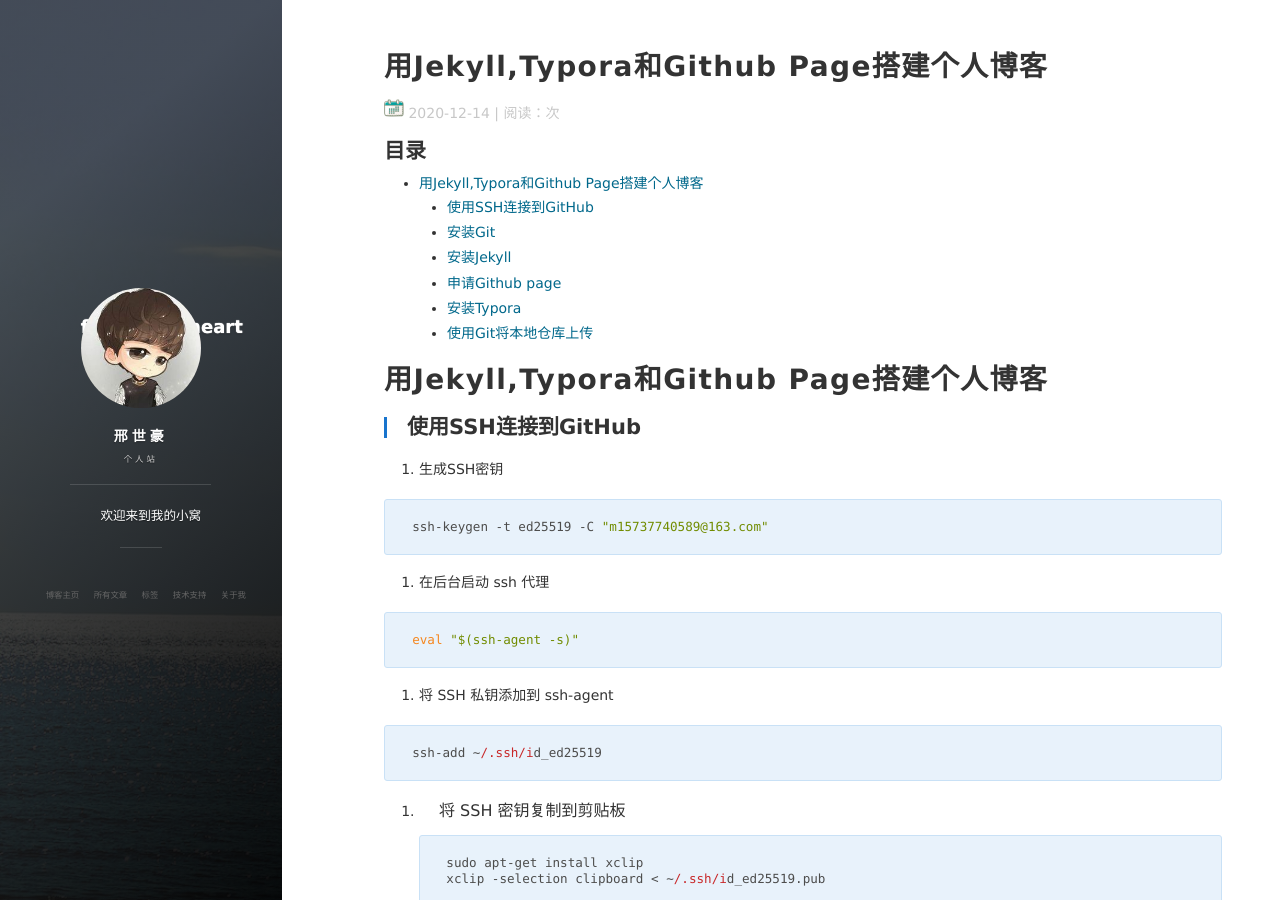
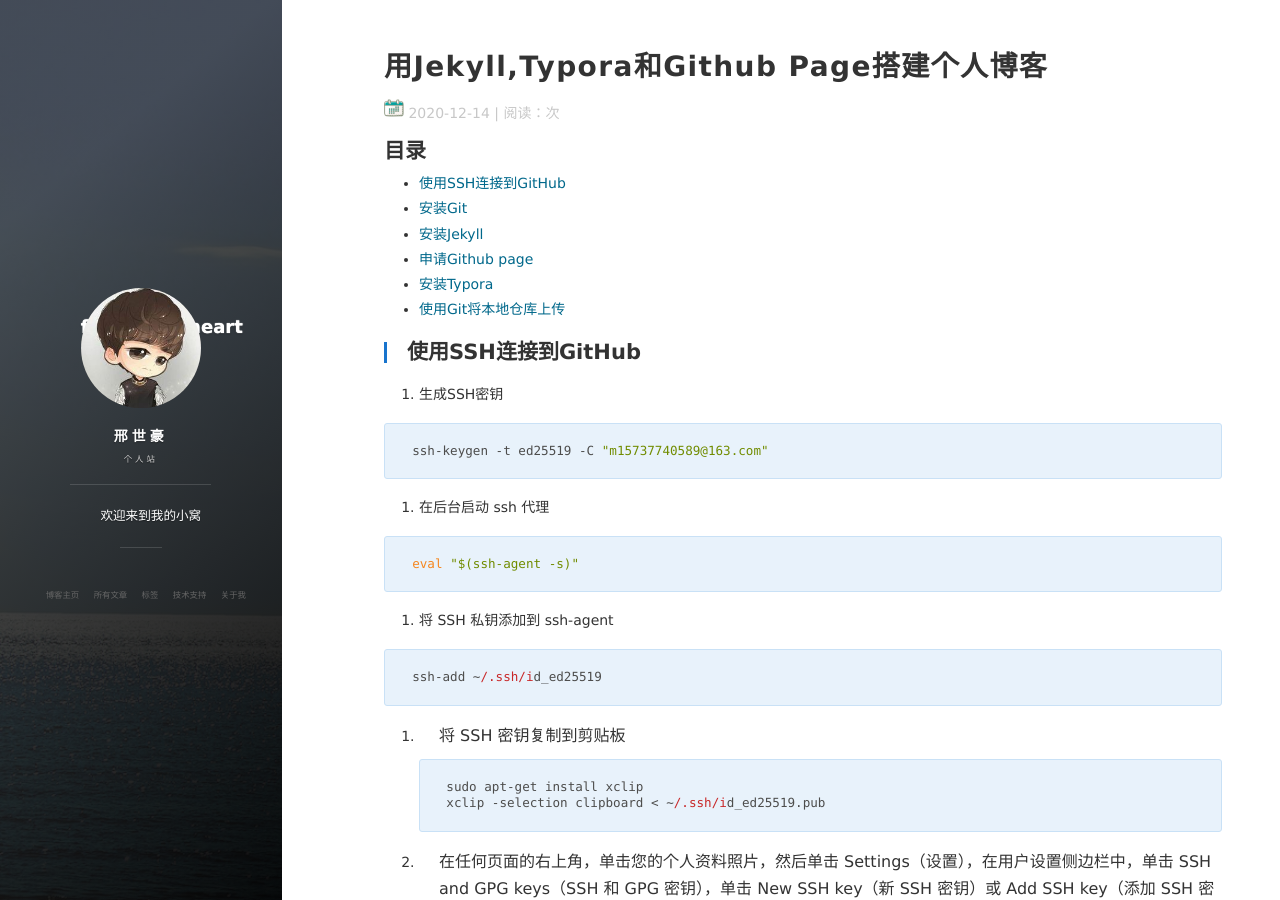
Before and after one commit to FollowHeart007/FollowHeart007.github.io, a Jekyll site: the page built from _posts/2020-12-14-Jekyll-Typora-Githubpage.md, in a window 1280 px wide and 900 px high. Built offline with Jekyll 4.4.1, drawn with Linux system fonts in a browser that asks for light colours; nearby versions of some CDN libraries; comment, search, counter and statistics services are not loaded.

Commit message:
删除标题

```diff
--- a/_posts/2020-12-14-Jekyll-Typora-Githubpage.md
+++ b/_posts/2020-12-14-Jekyll-Typora-Githubpage.md
@@ -4,8 +4,6 @@ title:  "用Jekyll,Typora和Github Page搭建个人博客"
 date:   2020-12-14 23:41:00 +0800
 categories: jekyll update
 ---
-
-# 用Jekyll,Typora和Github Page搭建个人博客
 
 ## 使用SSH连接到GitHub
 
```
